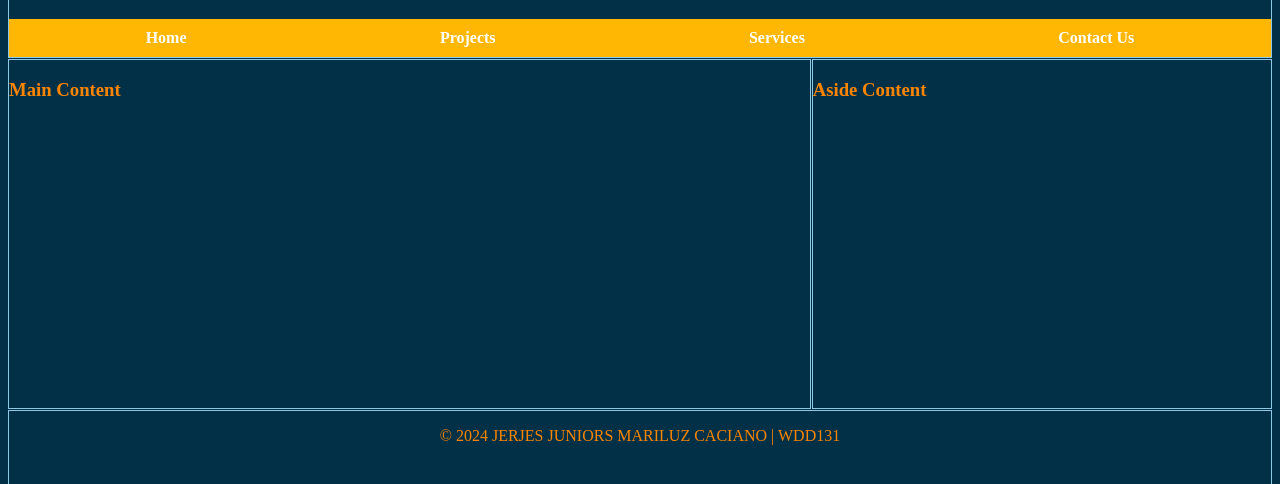
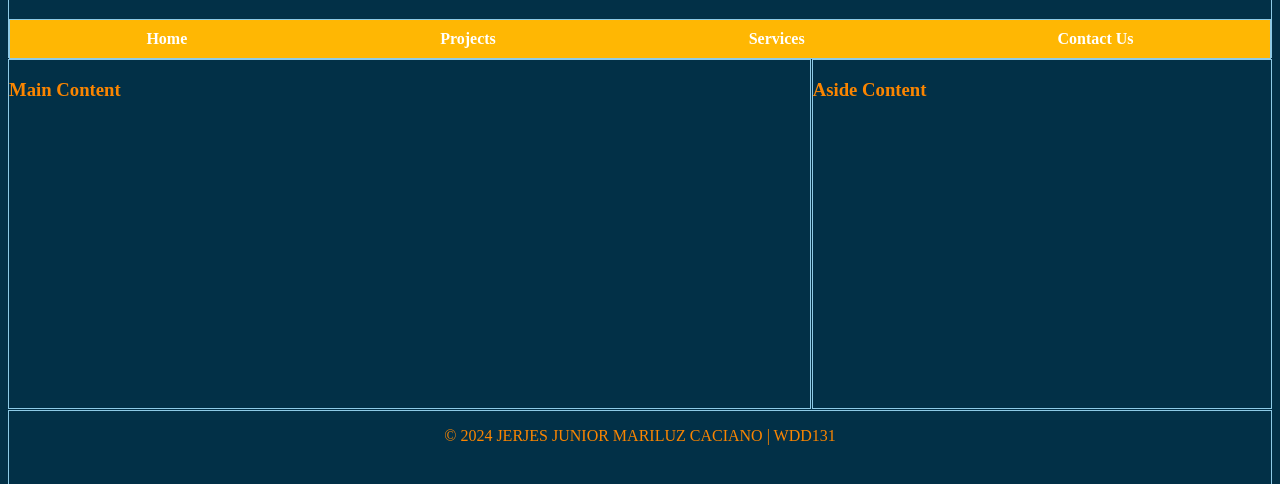
Before and after one commit to JJerjes/wdd131, a plain HTML site: page layout.html in a window 1280 px wide. Shown: the part 70-554 px from the top of the page. Drawn offline with Linux system fonts and the light colour scheme.

Commit message:
initial commit

```diff
--- a/layout.html
+++ b/layout.html
@@ -3,7 +3,7 @@
 <head>
     <meta charset="UTF-8">
     <meta name="viewport" content="width=device-width, initial-scale=1.0">
-    <title>JERJES JUNIORS MARILUZ CACIANO | WDD 131</title>
+    <title>JERJES JUNIOR MARILUZ CACIANO | WDD 131</title>
     <link rel="stylesheet" href="./style/layout.css">
 </head>
 <body>
@@ -25,7 +25,7 @@
     </aside>
 
     <footer>
-        <p>© 2024 JERJES JUNIORS MARILUZ CACIANO | WDD131</p>
+        <p>© 2024 JERJES JUNIOR MARILUZ CACIANO | WDD131</p>
     </footer>
 </body>
 </html>
--- a/style/layout.css
+++ b/style/layout.css
@@ -30,6 +30,7 @@ nav {
     padding: 10px;
     justify-content: space-around;
     align-items: center;
+    border: 1px solid var(--border-color);
     background-color: var(--secondary-color);
 }
 
```
